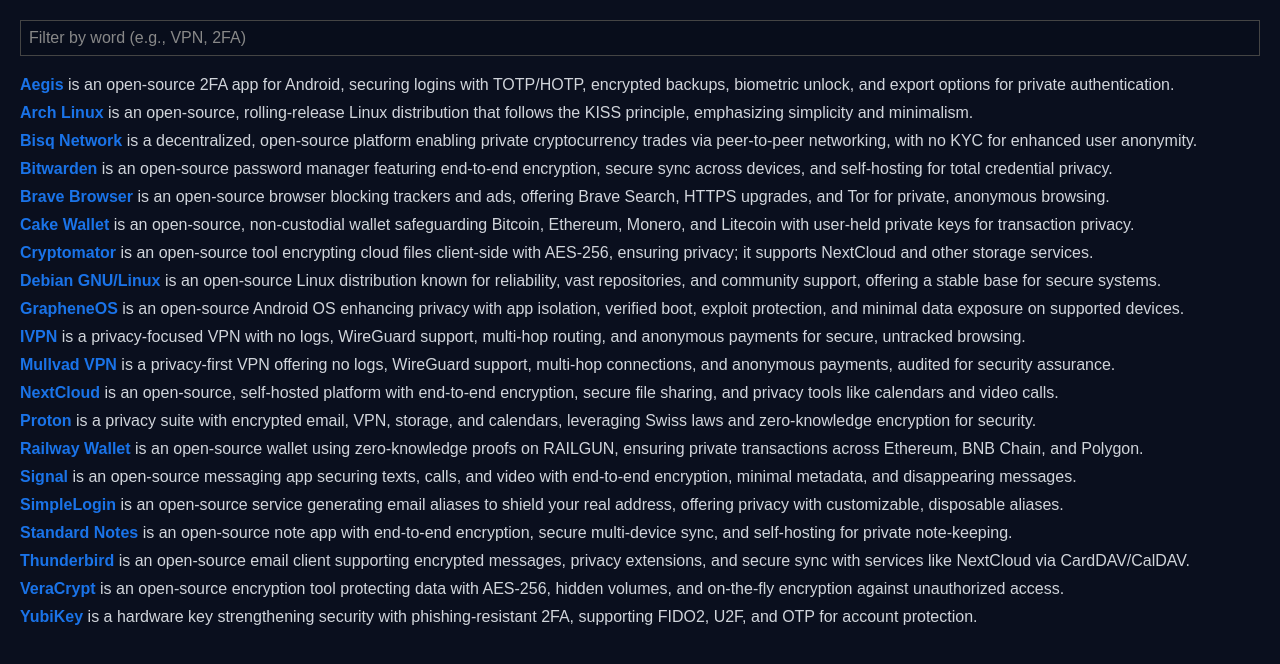
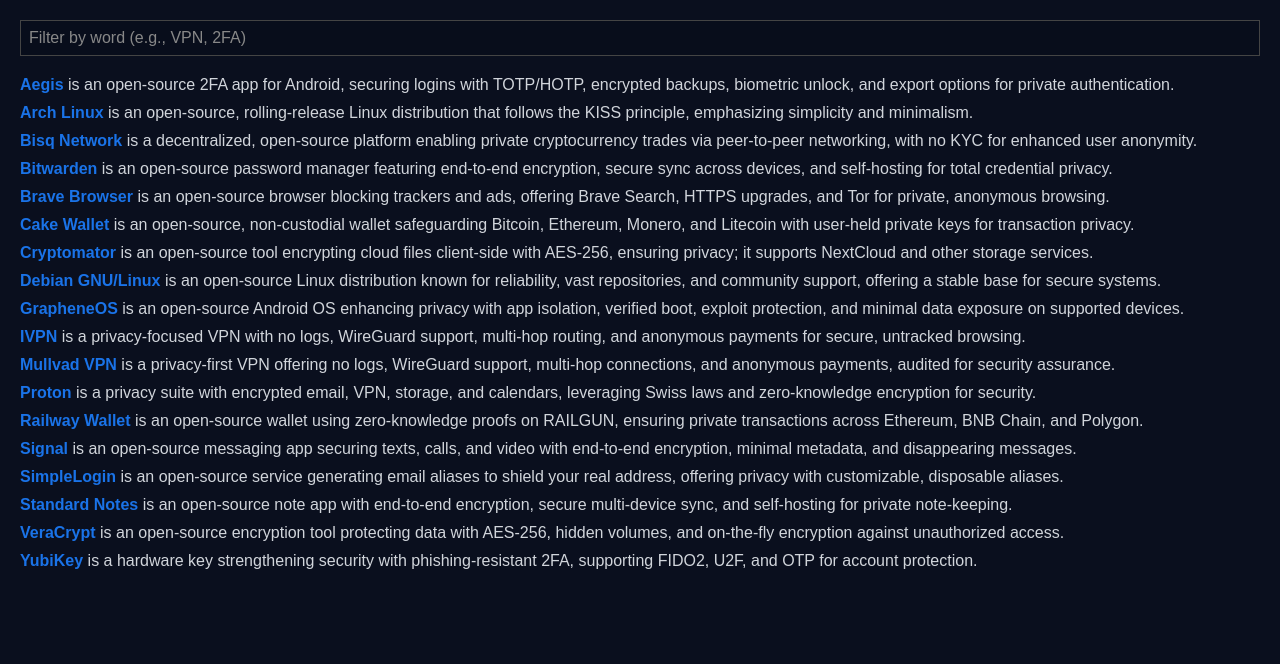
Before and after one commit to KillThePID/d3x, a plain HTML site: page OSS.html in a window 1280 px wide. Drawn offline with Linux system fonts and the light colour scheme; a web font is replaced by a local one.

Commit message:
Update OSS.html

```diff
--- a/OSS.html
+++ b/OSS.html
@@ -109,13 +109,11 @@
       <li><a href="https://grapheneos.org/"><strong>GrapheneOS</strong></a> is an open-source Android OS enhancing privacy with app isolation, verified boot, exploit protection, and minimal data exposure on supported devices.</li>
       <li><a href="https://www.ivpn.net/"><strong>IVPN</strong></a> is a privacy-focused VPN with no logs, WireGuard support, multi-hop routing, and anonymous payments for secure, untracked browsing.</li>
       <li><a href="https://mullvad.net/"><strong>Mullvad VPN</strong></a> is a privacy-first VPN offering no logs, WireGuard support, multi-hop connections, and anonymous payments, audited for security assurance.</li>
-      <li><a href="https://nextcloud.com/"><strong>NextCloud</strong></a> is an open-source, self-hosted platform with end-to-end encryption, secure file sharing, and privacy tools like calendars and video calls.</li>
       <li><a href="https://proton.me/"><strong>Proton</strong></a> is a privacy suite with encrypted email, VPN, storage, and calendars, leveraging Swiss laws and zero-knowledge encryption for security.</li>
       <li><a href="https://railwaywallet.io/"><strong>Railway Wallet</strong></a> is an open-source wallet using zero-knowledge proofs on RAILGUN, ensuring private transactions across Ethereum, BNB Chain, and Polygon.</li>
       <li><a href="https://signal.org/"><strong>Signal</strong></a> is an open-source messaging app securing texts, calls, and video with end-to-end encryption, minimal metadata, and disappearing messages.</li>
       <li><a href="https://simplelogin.io/"><strong>SimpleLogin</strong></a> is an open-source service generating email aliases to shield your real address, offering privacy with customizable, disposable aliases.</li>
       <li><a href="https://standardnotes.com/"><strong>Standard Notes</strong></a> is an open-source note app with end-to-end encryption, secure multi-device sync, and self-hosting for private note-keeping.</li>
-      <li><a href="https://www.thunderbird.net/"><strong>Thunderbird</strong></a> is an open-source email client supporting encrypted messages, privacy extensions, and secure sync with services like NextCloud via CardDAV/CalDAV.</li>
       <li><a href="https://www.veracrypt.fr/"><strong>VeraCrypt</strong></a> is an open-source encryption tool protecting data with AES-256, hidden volumes, and on-the-fly encryption against unauthorized access.</li>
       <li><a href="https://www.yubico.com/"><strong>YubiKey</strong></a> is a hardware key strengthening security with phishing-resistant 2FA, supporting FIDO2, U2F, and OTP for account protection.</li>
     </ul>
```
